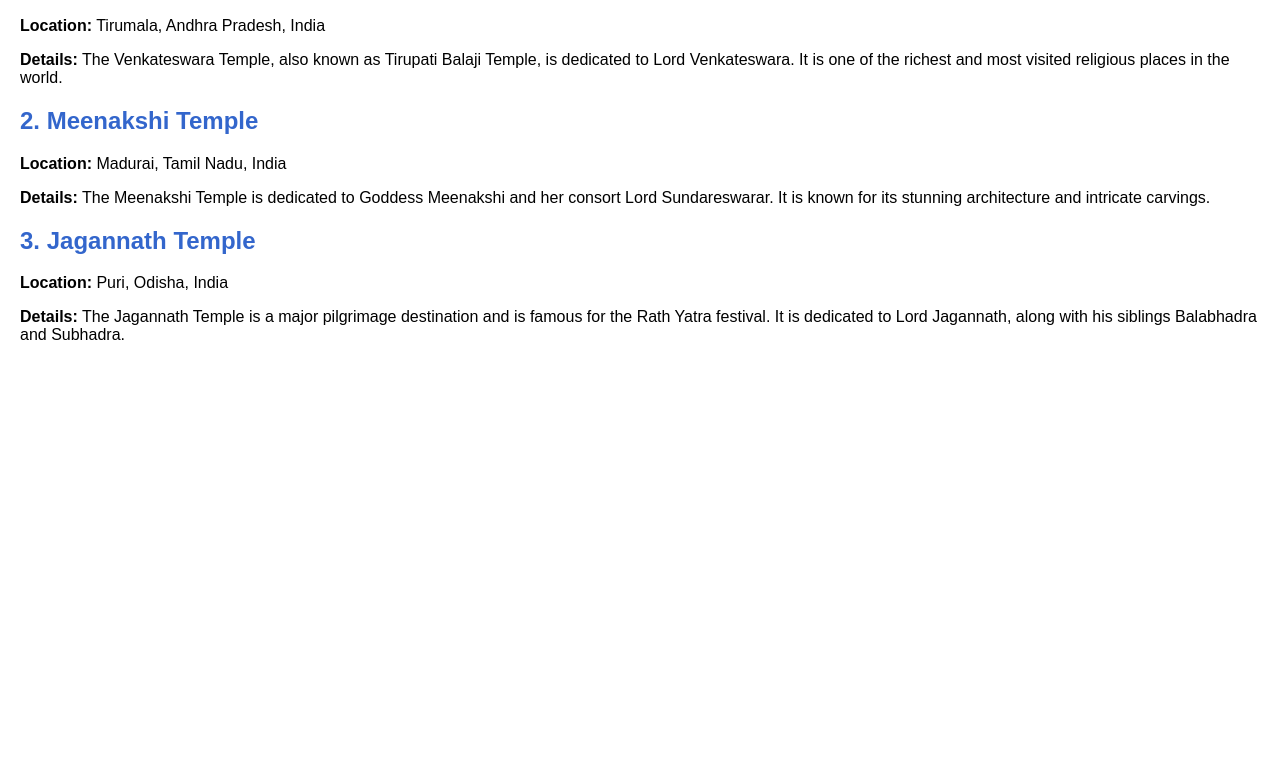
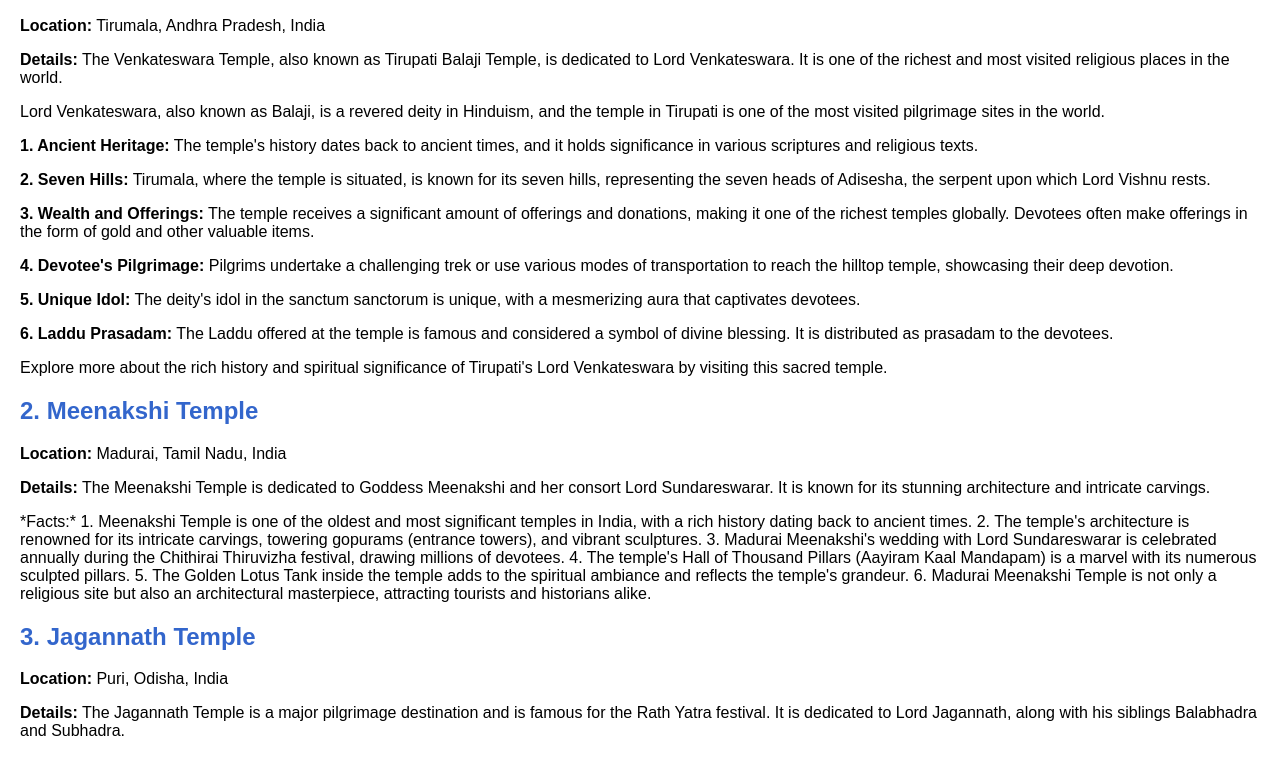
Before and after one commit to SyamChandBanisetti/syamchandbanisetti.me, a plain HTML site: page index.html in a window 1280 px wide. Shown: the part 111-871 px from the top of the page. Before the commit the page ends 800 px from the top, so only its background shows below. Drawn offline with Linux system fonts and the light colour scheme.

Commit message:
adding info

```diff
--- a/index.html
+++ b/index.html
@@ -25,12 +25,52 @@
         <h2>1. Venkateswara Temple</h2>
         <p><strong>Location:</strong> Tirumala, Andhra Pradesh, India</p>
         <p><strong>Details:</strong> The Venkateswara Temple, also known as Tirupati Balaji Temple, is dedicated to Lord Venkateswara. It is one of the richest and most visited religious places in the world.</p>
+        <p>
+            Lord Venkateswara, also known as Balaji, is a revered deity in Hinduism, and the temple in Tirupati is one of the most visited pilgrimage sites in the world.
+        </p>
+
+        <p>
+            <strong>1. Ancient Heritage:</strong> The temple's history dates back to ancient times, and it holds significance in various scriptures and religious texts.
+        </p>
+
+        <p>
+            <strong>2. Seven Hills:</strong> Tirumala, where the temple is situated, is known for its seven hills, representing the seven heads of Adisesha, the serpent upon which Lord Vishnu rests.
+        </p>
+
+        <p>
+            <strong>3. Wealth and Offerings:</strong> The temple receives a significant amount of offerings and donations, making it one of the richest temples globally. Devotees often make offerings in the form of gold and other valuable items.
+        </p>
+
+        <p>
+            <strong>4. Devotee's Pilgrimage:</strong> Pilgrims undertake a challenging trek or use various modes of transportation to reach the hilltop temple, showcasing their deep devotion.
+        </p>
+
+        <p>
+            <strong>5. Unique Idol:</strong> The deity's idol in the sanctum sanctorum is unique, with a mesmerizing aura that captivates devotees.
+        </p>
+
+        <p>
+            <strong>6. Laddu Prasadam:</strong> The Laddu offered at the temple is famous and considered a symbol of divine blessing. It is distributed as prasadam to the devotees.
+        </p>
+
+        <p>
+            Explore more about the rich history and spiritual significance of Tirupati's Lord Venkateswara by visiting this sacred temple.
+        </p>
     </div>
 
     <div>
         <h2>2. Meenakshi Temple</h2>
         <p><strong>Location:</strong> Madurai, Tamil Nadu, India</p>
         <p><strong>Details:</strong> The Meenakshi Temple is dedicated to Goddess Meenakshi and her consort Lord Sundareswarar. It is known for its stunning architecture and intricate carvings.</p>
+        <p>*Facts:*
+            1. Meenakshi Temple is one of the oldest and most significant temples in India, with a rich history dating back to ancient times.
+            2. The temple's architecture is renowned for its intricate carvings, towering gopurams (entrance towers), and vibrant sculptures.
+            3. Madurai Meenakshi's wedding with Lord Sundareswarar is celebrated annually during the Chithirai Thiruvizha festival, drawing millions of devotees.
+            4. The temple's Hall of Thousand Pillars (Aayiram Kaal Mandapam) is a marvel with its numerous sculpted pillars.
+            5. The Golden Lotus Tank inside the temple adds to the spiritual ambiance and reflects the temple's grandeur.
+            6. Madurai Meenakshi Temple is not only a religious site but also an architectural masterpiece, attracting tourists and historians alike.
+        </p>
+
     </div>
 
     <div>
```
